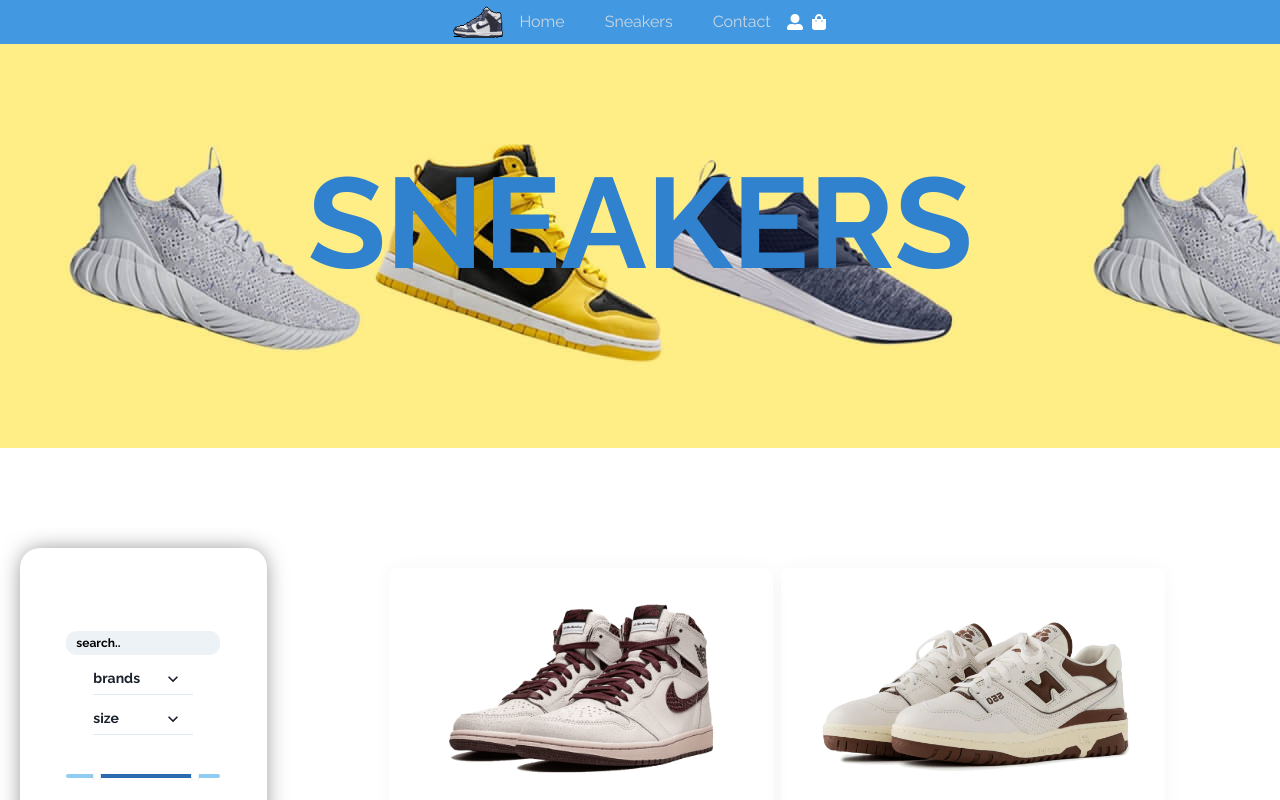
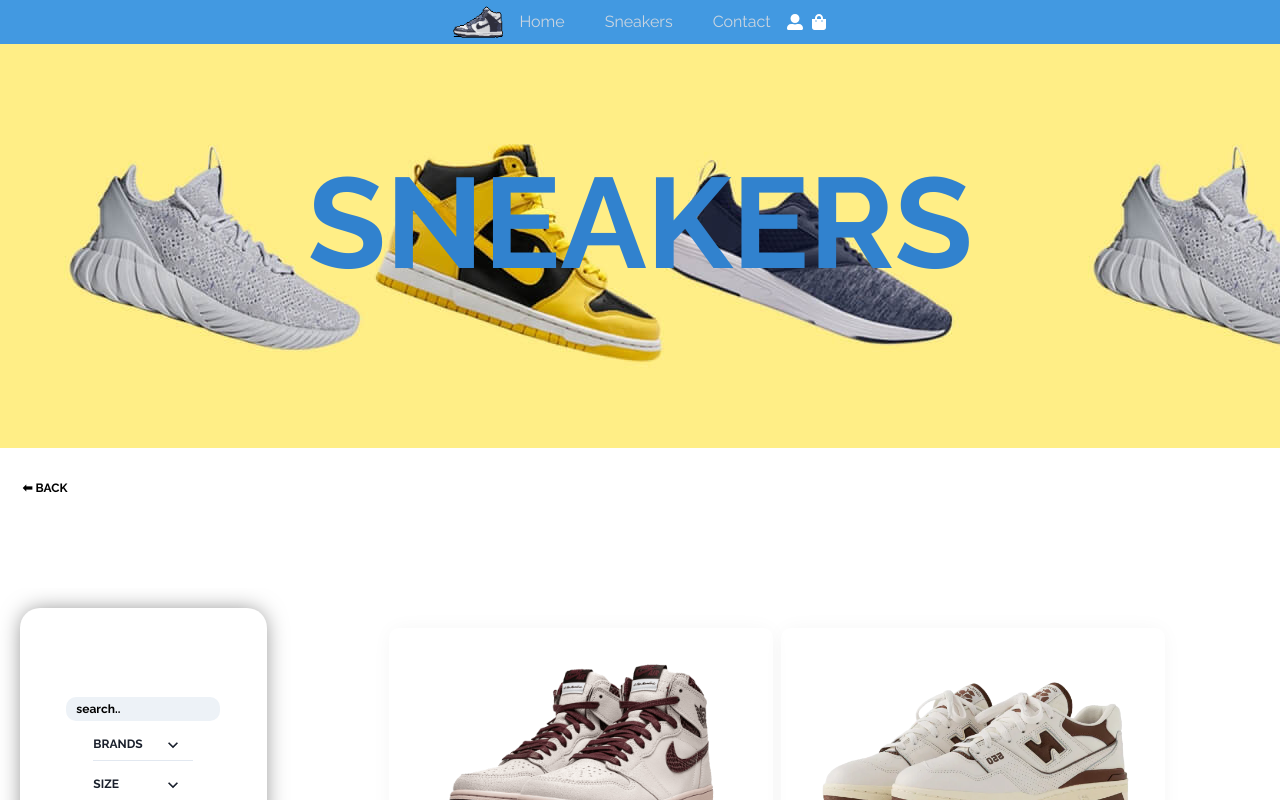
Before and after one commit to RodrigoSpano/SneakersArg-Spano, a React (Vite) app: page /sneakers in a window 1280 px wide. Shown: the top 800 px of the page. Built offline with nearby package versions, Linux system fonts and the light colour scheme.

Commit message:
agregue boton de back en las paginas

```diff
--- a/src/App/components/Banner.jsx
+++ b/src/App/components/Banner.jsx
@@ -10,7 +10,7 @@ export function Banner() {
   }
 
   return (
-    <Box bgImage={hero} h='40vh' bgSize='cover' display='flex' flexDirection='column' justifyContent='center' alignItems='center'>
+    <Box bgImage={hero} h='40vh' bgSize='cover' display='flex' flexDirection='column' justifyContent='center' alignItems='center' userSelect='none'>
       <form justifyContent='center'>
         <Input placeholder='search..' _placeholder={{color:'white', letterSpacing:'5px'}} variant='flushed' htmlSize={20} w='auto' />
       </form>
--- a/src/App/components/MostPopular.jsx
+++ b/src/App/components/MostPopular.jsx
@@ -27,7 +27,7 @@ export default function MostPopular() {
   }, [])
 
   return (
-    <Stack h='100vh' bg='gray.100' pt={10}>
+    <Stack h='100vh' bg='gray.100' pt={10} userSelect='none'>
       <Heading textAlign='center' letterSpacing={1} fontWeight='light'>Most Popular Products</Heading>
       <Box w='100vw' h='md' m={5} display='flex' justifyContent='center' alignItems='center' flexWrap='wrap'>
 
--- a/src/App/components/footer/Footer.jsx
+++ b/src/App/components/footer/Footer.jsx
@@ -5,7 +5,7 @@ import Payment from './Payment'
 
 export function Footer() {
   return (
-    <Stack bgColor='gray.900' w='100vw' minH='300px'>
+    <Stack bgColor='gray.900' w='100vw' minH='300px' userSelect='none' >
       <Stack direction={{base:'column', sm: 'row'}} justifyContent='center' alignItems={{base: 'center', sm: 'center', md:'normal'}} mt={5} gap={10} flexWrap={{base: 'nowrap', sm: 'wrap', md:'wrap'}}>
         <SupportFooter />
         <Box textAlign='left'>
@@ -18,7 +18,7 @@ export function Footer() {
         <Payment />
         <Box>
           <Heading as='h2' fontSize={{base:'20px',md: '30px'}} color='gray.100' fontWeight='light' pb={5}>Weekly NewsLetter</Heading>
-          <Button variant='sk'>Suscribe</Button>
+          <Button variant='sk' >Suscribe</Button>
         </Box>
       </Stack>
         <Text color='white' pl={5} pt={20} fontSize='xs'>Copyright ©SneakersArg 2022</Text>
--- a/src/App/components/prods/Filter.jsx
+++ b/src/App/components/prods/Filter.jsx
@@ -1,9 +1,9 @@
-import { Box, Stack, Select, Input, chakra, RangeSlider, RangeSliderTrack, RangeSliderFilledTrack, RangeSliderThumb } from '@chakra-ui/react'
+import { Box, Stack, Select, Input, chakra } from '@chakra-ui/react'
 import React from 'react'
 
 export default function Filter() {
   return (
-    <Stack direction='column' maxW='250px' alignItems='center' justifyContent='space-around'  h='xs' w='xs' mt={5} ml={5} borderRadius={20} boxShadow='0px 0px 22px -3px rgba(0,0,0,0.5)'>
+    <Stack userSelect='none' direction='column' maxW='250px' alignItems='center' justifyContent='space-around'  h='xs' w='xs' mt={5} ml={5} borderRadius={20} boxShadow='0px 0px 22px -3px rgba(0,0,0,0.5)'>
 
       <Stack>
       <chakra.form>
@@ -11,12 +11,12 @@ export default function Filter() {
         </chakra.form>
 
         <Stack alignItems='center'>
-          <Select variant='flushed' placeholder='brands' fontWeight='bold' size='sm' w='100px'>
+          <Select variant='flushed' placeholder='BRANDS' fontWeight='bold' size='sm' fontSize='12px' w='100px'>
             <option value='nike'>nike</option>
             <option value='adidas'>adidas</option>
             <option value='new-balance'>new balance</option>
           </Select>
-          <Select  variant='flushed' placeholder='size' size='sm' w='100px' fontWeight='bold'>
+          <Select  variant='flushed' placeholder='SIZE' size='sm' fontSize='12px' w='100px' fontWeight='bold'>
             <option>7,5 US</option>
             <option>8 US</option>
             <option>8.5 US</option>
@@ -32,17 +32,13 @@ export default function Filter() {
             <option>13.5 US</option>
             <option>14 US</option>
           </Select>
+          <Select variant='flushed' size='sm' w='100px' fontWeight='bold' fontSize='12px' placeholder='PRICE'>
+            <option value='option1'>Less than $200</option>
+            <option value='option2'>Less than $400</option>
+            <option value='option3'>Less than $600</option>
+          </Select>
         </Stack>
 
-          <Box pt={5}>
-            <RangeSlider defaultValue={[120, 500]} min={0} max={600} step={20} >
-              <RangeSliderTrack bg='blue.200'>
-                <RangeSliderFilledTrack bg='blue.600' />
-              </RangeSliderTrack>
-              <RangeSliderThumb boxSize={2} index={0} />
-              <RangeSliderThumb boxSize={2} index={1} />
-            </RangeSlider>
-          </Box>
       </Stack>
 
     </Stack>
--- a/src/App/components/prods/ProdsContainer.jsx
+++ b/src/App/components/prods/ProdsContainer.jsx
@@ -24,7 +24,7 @@ export default function ProdsContainer() {
 
 
   return (
-    <Stack minH='100vh' w='container.xl' direction='row' flexWrap='wrap' justifyContent='center' p={10} >
+    <Stack minH='100vh' w='container.xl' direction='row' flexWrap='wrap' justifyContent='center' p={10} userSelect='none' >
       {
         load
         ? <Spinner size='xl'/>
--- a/src/App/pages/Cart.jsx
+++ b/src/App/pages/Cart.jsx
@@ -1,11 +1,22 @@
-import { Box, Heading, Stack } from '@chakra-ui/react'
+import { Button, Flex, Heading, Stack } from '@chakra-ui/react'
 import React from 'react'
+import { useNavigate } from 'react-router-dom'
 import CartContainer from '../components/cart/CartContainer'
 
+
 export default function Cart() {
+
+  const navigate = useNavigate()
+  const handleBack = () => {
+    navigate(-1)
+  }
+
   return (
     <Stack minH='80vh' justifyContent='center' alignItems='center'>
+      <Flex justifyContent='space-between' alignItems='center' w={{base:'sm',md:'container.md',lg:'container.lg'}}>
         <Heading as='h2' fontWeight='light' letterSpacing={5} textTransform='uppercase' fontSize={{base:'20px', md:'36px'}}> Shopping Cart </Heading>
+        <Button onClick={handleBack} alignSelf='flex-start' mr={5} mt={10} variant='back' w='50px' fontSize='12px' textTransform='uppercase'>⬅ back</Button>
+      </Flex>
       <CartContainer />
     </Stack>
   )
--- a/src/App/pages/Products.jsx
+++ b/src/App/pages/Products.jsx
@@ -1,15 +1,22 @@
-import { Heading, Stack } from '@chakra-ui/react'
+import { Button, Heading, Stack } from '@chakra-ui/react'
 import React from 'react'
+import { useNavigate } from 'react-router-dom'
 import bannerProds from '../assets/heroprods.jpg'
 import Filter from '../components/prods/Filter'
 import ProdsContainer from '../components/prods/ProdsContainer'
 
 export default function Products() {
+
+  const navigate = useNavigate()
+  const handleBack = () => {
+    navigate(-1)
+  }
   return (
     <>
     <Stack bgImage={bannerProds} w='100vw' h='md' justifyContent='center' alignItems='center'>
       <Heading as='h2' fontSize='9xl' color='blue.500' userSelect='none'>SNEAKERS</Heading>
     </Stack>
+    <Button onClick={handleBack} alignSelf='flex-start' ml={5} mt={5} variant='back' w='50px' fontSize='12px' textTransform='uppercase'>⬅ back</Button>
     <Stack minH='100vh' w='100vw' mt={20} direction='row' >
       <>
         <Filter />
--- a/src/App/pages/SupportPage.jsx
+++ b/src/App/pages/SupportPage.jsx
@@ -1,5 +1,6 @@
-import { Button, Input, Stack, Textarea, Box, chakra, Heading } from '@chakra-ui/react'
+import { Button, Input, Stack, Textarea, Box, Heading, FormControl } from '@chakra-ui/react'
 import React, { useState } from 'react'
+import { useNavigate } from 'react-router-dom'
 import bgContact from '../assets/fondo-contact.jpg'
 
 export default function SupportPage() {
@@ -23,13 +24,22 @@ export default function SupportPage() {
     console.log(values)
   }
 
+  const navigate = useNavigate()
+  const handleBack = () => {
+    navigate(-1)
+  }
+
+  const isError = Input === ''
+
   return (
     <Stack minH='80vh' maxH='100vh' w='100vw' justifyContent='center' alignItems='center' >
+        <Button onClick={handleBack} alignSelf='flex-start' ml={5} mt={10} variant='back' w='50px' fontSize='12px' textTransform='uppercase'>⬅ back</Button>
 
-      <Heading as='h2' fontSize='40px' fontWeight='light' textTransform='uppercase'>Contact with us!</Heading>
 
-        <Box w='lg' minH='md' p={5} borderRadius={10} boxShadow='0px 0px 22px -3px rgba(0,0,0,1)' opacity='80%' bgImage={bgContact} bgSize='cover' >
-          <chakra.form display='flex' flexDirection='column' gap={5} onSubmit={handleSubmit} alignItems='center' >
+      <Heading as='h2' fontSize={{base:'20px',md:'40px'}} fontWeight='light' textTransform='uppercase'>Contact with us!</Heading>
+
+        <Box w={{base:'sm',md:'lg'}} minH='md' p={5} borderRadius={10} boxShadow='0px 0px 22px -3px rgba(0,0,0,1)' opacity='80%' bgImage={bgContact} bgSize='cover' >
+          <FormControl isRequired isInvalid={isError} display='flex' flexDirection='column' gap={5} onSubmit={handleSubmit} alignItems='center' w={{base:'xs', md:'md'}} >
             <Input
               variant='flushed'
               onChange={handleInput}
@@ -61,7 +71,7 @@ export default function SupportPage() {
               minH='xs'
             />
             <Button w='100px' border='1px solid gray' color='black' fontWeight='bold' fontSize='x-large' bg='none'  type='submit'>SEND</Button>
-        </chakra.form>
+        </FormControl>
         </Box>
 
     </Stack>
```
